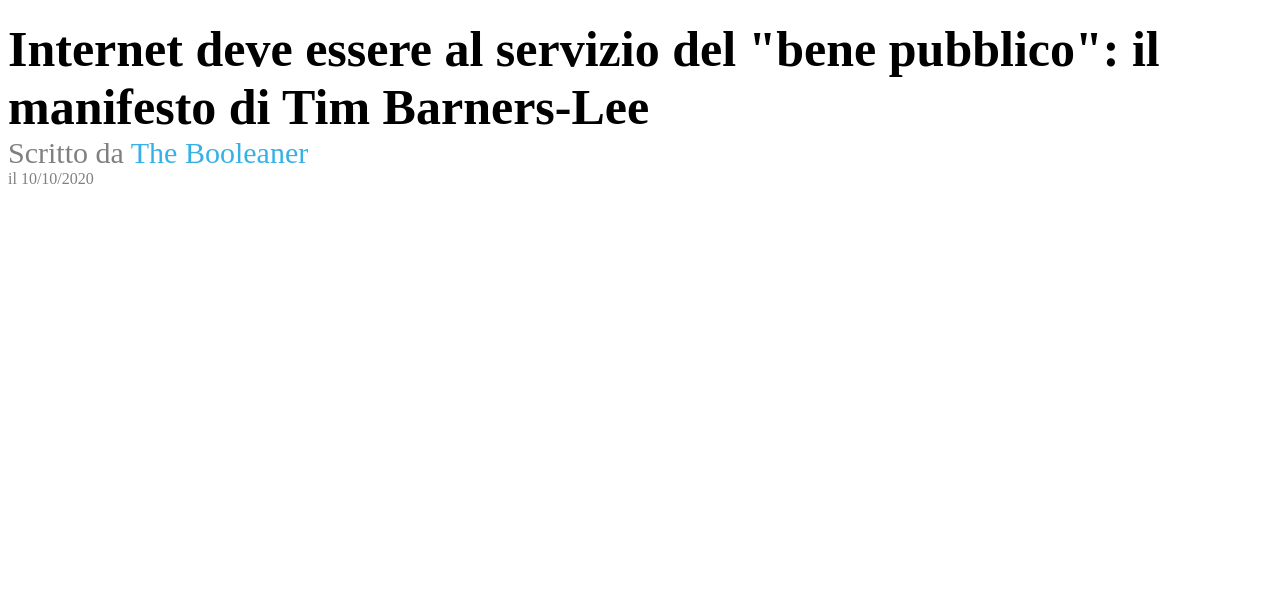
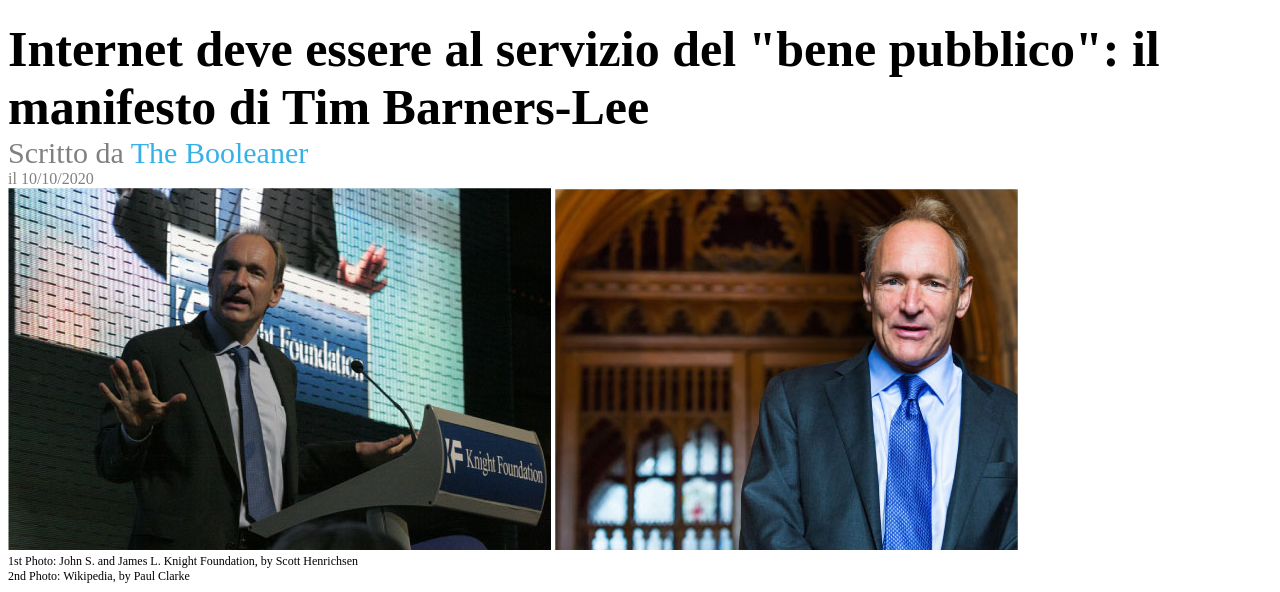
Before and after one commit to MirkOrlando/html-css-booleaner, a plain HTML site: page index.html in a window 1280 px wide. Shown: the part 210-802 px from the top of the page. Drawn offline with Linux system fonts and the light colour scheme; files whose address does not match are found by name.

Commit message:
created article.content.photo

```diff
--- a/css/originalstyle.css
+++ b/css/originalstyle.css
@@ -36,3 +36,7 @@ h1{
 #journalist{
     color:#36B1E7;
 }
+
+.caption{
+    font-size: 12px;
+}
--- a/index.html
+++ b/index.html
@@ -22,7 +22,14 @@
         </section>
         <!-- /#site_title -->
 
-        <article class="content"></article>
+        <article class="content photo">
+            <img src="./img/tim-1.jpg" alt="Tim_speech">
+            <img src="./img/tim-2.jpg" alt="Tim_standing">
+            <div class="caption">1st Photo: John S. and James L. Knight Foundation, by Scott Henrichsen</div>
+            <div class="caption">2nd Photo: Wikipedia, by Paul Clarke</div>
+        </article>
+        <!-- /content photo -->
+
         <article class="content"></article>
         <article class="content"></article>
         <article class="content"></article>
```
